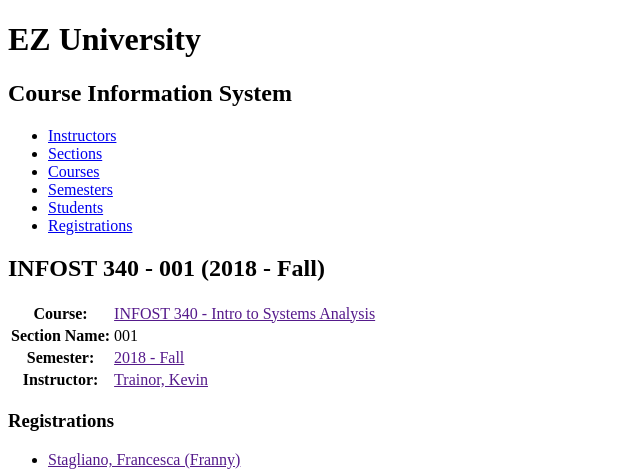
After one commit to thitta/IS590-Easy-University, a Django app: page /section/1 in a window 1280 px wide. The commit adds this page. Shown: the top 473 px of the page, without its empty margins (0-640 px from the left). Run offline with Django 3.2, Linux system fonts and the light colour scheme; data comes from the database, SQL or seed files in the repository; both versions use the stored data as it was after the commit; grey boxes are pictures that could not be loaded.

Commit message:
Week 6 content: class based view & detail info feature

```diff
--- a/courseinfo/models.py
+++ b/courseinfo/models.py
@@ -57,9 +57,9 @@ class Student(models.Model):
 class Section(models.Model):
     section_id = models.AutoField(primary_key=True)
     section_name = models.CharField(max_length=10)
-    semester = models.ForeignKey(Semester, related_name="section", on_delete=models.PROTECT)
+    semester = models.ForeignKey(Semester, related_name="sections", on_delete=models.PROTECT)
     course = models.ForeignKey(Course, related_name="sections", on_delete=models.PROTECT)
-    instructor = models.ForeignKey(Instructor, related_name="section", on_delete=models.PROTECT)
+    instructor = models.ForeignKey(Instructor, related_name="sections", on_delete=models.PROTECT)
 
     def __str__(self):
         return f"{self.course.course_number} - {self.section_name} ({self.semester.semester_name})"
@@ -70,8 +70,8 @@ class Section(models.Model):
 
 class Registration(models.Model):
     registration_id = models.AutoField(primary_key=True)
-    student = models.ForeignKey(Student, related_name="registration", on_delete=models.PROTECT)
-    section = models.ForeignKey(Section, related_name="registration", on_delete=models.PROTECT)
+    student = models.ForeignKey(Student, related_name="registrations", on_delete=models.PROTECT)
+    section = models.ForeignKey(Section, related_name="registrations", on_delete=models.PROTECT)
 
     def __str__(self):
         return f"{self.section} / {self.student})"
--- /dev/null
+++ b/courseinfo/urls.py
@@ -0,0 +1,31 @@
+from django.urls import path
+
+from courseinfo.views import (
+    InstructorList, InstructorDetail,
+    SectionList, SectionDetail,
+    CourseList, CourseDetail,
+    SemesterList, SemesterDetail,
+    StudentList, StudentDetail,
+    RegistrationList, RegistrationDetail,
+)
+
+urlpatterns = [
+    path('instructor/', InstructorList.as_view(), name="courseinfo_instructor_list_urlpattern"),
+    path('instructor/<int:pk>', InstructorDetail.as_view(), name="courseinfo_instructor_detail_urlpattern"),
+
+    path('section/', SectionList.as_view(), name="courseinfo_section_list_urlpattern"),
+    path('section/<int:pk>', SectionDetail.as_view(), name="courseinfo_section_detail_urlpattern"),
+
+    path('course/', CourseList.as_view(), name="courseinfo_course_list_urlpattern"),
+    path('course/<int:pk>', CourseDetail.as_view(), name="courseinfo_course_detail_urlpattern"),
+
+    path('semester/', SemesterList.as_view(), name="courseinfo_semester_list_urlpattern"),
+    path('semester/<int:pk>', SemesterDetail.as_view(), name="courseinfo_semester_detail_urlpattern"),
+
+    path('student/', StudentList.as_view(), name="courseinfo_student_list_urlpattern"),
+    path('student/<int:pk>', StudentDetail.as_view(), name="courseinfo_student_detail_urlpattern"),
+
+    path('registration/', RegistrationList.as_view(), name="courseinfo_registration_list_urlpattern"),
+    path('registration/<int:pk>', RegistrationDetail.as_view(), name="courseinfo_registration_detail_urlpattern"),
+
+]
--- a/courseinfo/views.py
+++ b/courseinfo/views.py
@@ -1,58 +1,137 @@
-from django.http.response import HttpResponse
-from django.template import loader
+from django.shortcuts import render, get_object_or_404, render_to_response
+from django.views import View
 
 from .models import Instructor, Section, Course, Semester, Student, Registration
 
 
-def instructor_list_view(request):
-    instructor_list = Instructor.objects.all()
-    # instructor_list = Instructor.objects.none()
-    template = loader.get_template("courseinfo/instructor_list.html")
-    context = {"instructor_list": instructor_list}
-    output = template.render(context)
-    return HttpResponse(output)
+class CourseDetail(View):
+
+    def get(self, request, pk):
+        course = get_object_or_404(Course, pk=pk)
+        section_list = course.sections.all()
+        context = {
+            "course": course,
+            "section_list": section_list
+        }
+        return render_to_response(template_name="courseinfo/course_detail.html", context=context)
 
 
-def section_list_view(request):
-    section_list = Section.objects.all()
-    # section_list = Section.objects.none()
-    template = loader.get_template("courseinfo/section_list.html")
-    context = {"section_list": section_list}
-    output = template.render(context)
-    return HttpResponse(output)
+class CourseList(View):
+
+    def get(self, request):
+        return render(
+            request,
+            template_name="courseinfo/course_list.html",
+            context={"course_list": Course.objects.all()}
+        )
 
 
-def course_list_view(request):
-    course_list = Course.objects.all()
-    # course_list = Course.objects.none()
-    template = loader.get_template("courseinfo/course_list.html")
-    context = {"course_list": course_list}
-    output = template.render(context)
-    return HttpResponse(output)
+class InstructorDetail(View):
+
+    def get(self, request, pk):
+        instructor = get_object_or_404(Instructor, pk=pk)
+        section_list = instructor.sections.all()
+        context = {
+            "instructor": instructor,
+            "section_list": instructor.sections.all(),
+        }
+        return render_to_response(template_name="courseinfo/instructor_detail.html", context=context)
 
 
-def semester_list_view(request):
-    semester_list = Semester.objects.all()
-    # semester_list = Semester.objects.none()
-    template = loader.get_template("courseinfo/semester_list.html")
-    context = {"semester_list": semester_list}
-    output = template.render(context)
-    return HttpResponse(output)
+class InstructorList(View):
+
+    def get(self, request):
+        return render(
+            request,
+            template_name="courseinfo/instructor_list.html",
+            context={"instructor_list": Instructor.objects.all()}
+        )
 
 
-def student_list_view(request):
-    student_list = Student.objects.all()
-    # student_list = Student.objects.none()
-    template = loader.get_template("courseinfo/student_list.html")
-    context = {"student_list": student_list}
-    output = template.render(context)
-    return HttpResponse(output)
+class RegistrationDetail(View):
+
+    def get(self, request, pk):
+        registration = get_object_or_404(Registration, pk=pk)
+        context = {
+            "registration": registration,
+            "student": registration.student,
+            "section": registration.section,
+        }
+        return render_to_response(template_name="courseinfo/registration_detail.html", context=context)
 
 
-def registration_list_view(request):
-    registration_list = Registration.objects.all()
-    # registration_list = Registration.objects.none()
-    template = loader.get_template("courseinfo/registration_list.html")
-    context = {"registration_list": registration_list}
-    output = template.render(context)
-    return HttpResponse(output)
+class RegistrationList(View):
+
+    def get(self, request):
+        return render(
+            request,
+            template_name="courseinfo/registration_list.html",
+            context={"registration_list": Registration.objects.all()}
+        )
+
+
+class SectionDetail(View):
+
+    def get(self, request, pk):
+        section = get_object_or_404(Section, pk=pk)
+        context = {
+            "section": section,
+            "semester": section.semester,
+            "course": section.course,
+            "instructor": section.instructor,
+            "registration_list": section.registrations.all(),
+        }
+        return render_to_response(template_name="courseinfo/section_detail.html", context=context)
+
+
+class SectionList(View):
+
+    def get(self, request):
+        return render(
+            request,
+            template_name="courseinfo/section_list.html",
+            context={"section_list": Section.objects.all()}
+        )
+
+
+class SemesterDetail(View):
+
+    def get(self, request, pk):
+        semester = get_object_or_404(Semester, pk=pk)
+        context = {
+            "semester": semester,
+            "semester_name": semester.semester_name,
+        }
+        return render_to_response(template_name="courseinfo/semester_detail.html", context=context)
+
+
+class SemesterList(View):
+
+    def get(self, request):
+        return render(
+            request,
+            template_name="courseinfo/semester_list.html",
+            context={"semester_list": Semester.objects.all()}
+        )
+
+
+class StudentDetail(View):
+
+    def get(self, request, pk):
+        student = get_object_or_404(Student, pk=pk)
+        registration_list = student.registrations.all()
+        context = {
+            "student": student,
+            "registration_list": registration_list
+        }
+        return render_to_response(template_name="courseinfo/student_detail.html", context=context)
+
+
+class StudentList(View):
+
+    def get(self, request):
+        return render(
+            request,
+            template_name="courseinfo/student_list.html",
+            context={"student_list": Student.objects.all()}
+        )
--- a/shawn_lee_ez_university/urls.py
+++ b/shawn_lee_ez_university/urls.py
@@ -1,15 +1,7 @@
 from django.contrib import admin
-from django.urls import path
-
-from courseinfo.views import instructor_list_view, section_list_view, course_list_view, semester_list_view, \
-    student_list_view, registration_list_view
+from django.urls import path, include
 
 urlpatterns = [
     path('admin/', admin.site.urls),
-    path('instructor/', instructor_list_view),
-    path('section/', section_list_view),
-    path('course/', course_list_view),
-    path('semester/', semester_list_view),
-    path('student/', student_list_view),
-    path('registration/', registration_list_view),
+    path('', include("courseinfo.urls"))
 ]
--- a/templates/courseinfo/base.html
+++ b/templates/courseinfo/base.html
@@ -25,22 +25,22 @@
     <nav>
         <ul>
             <li>
-                <a href="">
+                <a href="{% url 'courseinfo_instructor_list_urlpattern' %}">
                     Instructors</a></li>
             <li>
-                <a href="">
+                <a href="{% url 'courseinfo_section_list_urlpattern' %}">
                     Sections</a></li>
             <li>
-                <a href="">
+                <a href="{% url 'courseinfo_course_list_urlpattern' %}">
                     Courses</a></li>
             <li>
-                <a href="">
+                <a href="{% url 'courseinfo_semester_list_urlpattern' %}">
                     Semesters</a></li>
             <li>
-                <a href="">
+                <a href="{% url 'courseinfo_student_list_urlpattern' %}">
                     Students</a></li>
             <li>
-                <a href="">
+                <a href="{% url 'courseinfo_registration_list_urlpattern' %}">
                     Registrations</a></li>
         </ul>
     </nav>
--- /dev/null
+++ b/templates/courseinfo/section_detail.html
@@ -0,0 +1,45 @@
+{% extends 'courseinfo/base.html' %}
+
+{% block title %}
+    Section - {{ section }}
+{% endblock %}
+
+{% block content %}
+    <h2>{{ section }}</h2>
+
+    <section>
+        <table>
+            <tr>
+                <th>Course:</th>
+                <td><a href="">{{ course }}</a></td>
+            </tr>
+            <tr>
+                <th>Section Name:</th>
+                <td>{{ section.section_name }}</td>
+            </tr>
+            <tr>
+                <th>Semester:</th>
+                <td><a href="">{{ semester }}</a></td>
+            </tr>
+
+            <tr>
+                <th>Instructor:</th>
+                <td><a href="">{{ instructor }}</a></td>
+            </tr>
+        </table>
+
+    </section>
+
+    <section>
+        <h3>Registrations</h3>
+        <ul>
+            {% for registration in registration_list %}
+                <li>
+                    <a href="">{{ registration.student }}</a>
+                </li>
+            {% empty %}
+                <li><em>There are currently no students registered for this section.</em></li>
+            {% endfor %}
+        </ul>
+    </section>
+{% endblock %}
```
Also changed, not shown: templates/courseinfo/course_detail.html (added, +36 -0 lines), templates/courseinfo/instructor_detail.html (added, +35 -0 lines), templates/courseinfo/registration_detail.html (added, +23 -0 lines), templates/courseinfo/semester_detail.html (added, +19 -0 lines), templates/courseinfo/student_detail.html (added, +40 -0 lines), db.sqlite3.
